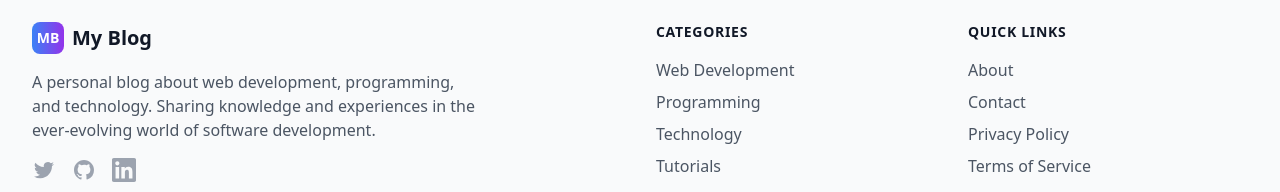
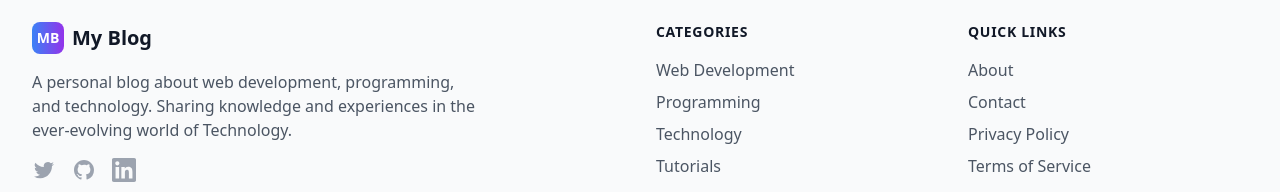
Before and after one commit to blessedbc/My-Blog, a Next.js app: page / in a window 1280 px wide. Shown: the part 1048-1240 px from the top of the page. Built offline with nearby package versions, Linux system fonts and the light colour scheme.

Commit message:
update footer

```diff
--- a/src/components/Footer.tsx
+++ b/src/components/Footer.tsx
@@ -12,7 +12,7 @@ export default function Footer() {
             </div>
             <p className="text-gray-600 mb-4 max-w-md">
               A personal blog about web development, programming, and technology.
-              Sharing knowledge and experiences in the ever-evolving world of software development.
+              Sharing knowledge and experiences in the ever-evolving world of Technology.
             </p>
             <div className="flex space-x-4">
               <a href="#" className="text-gray-400 hover:text-blue-600 transition-colors">
```
